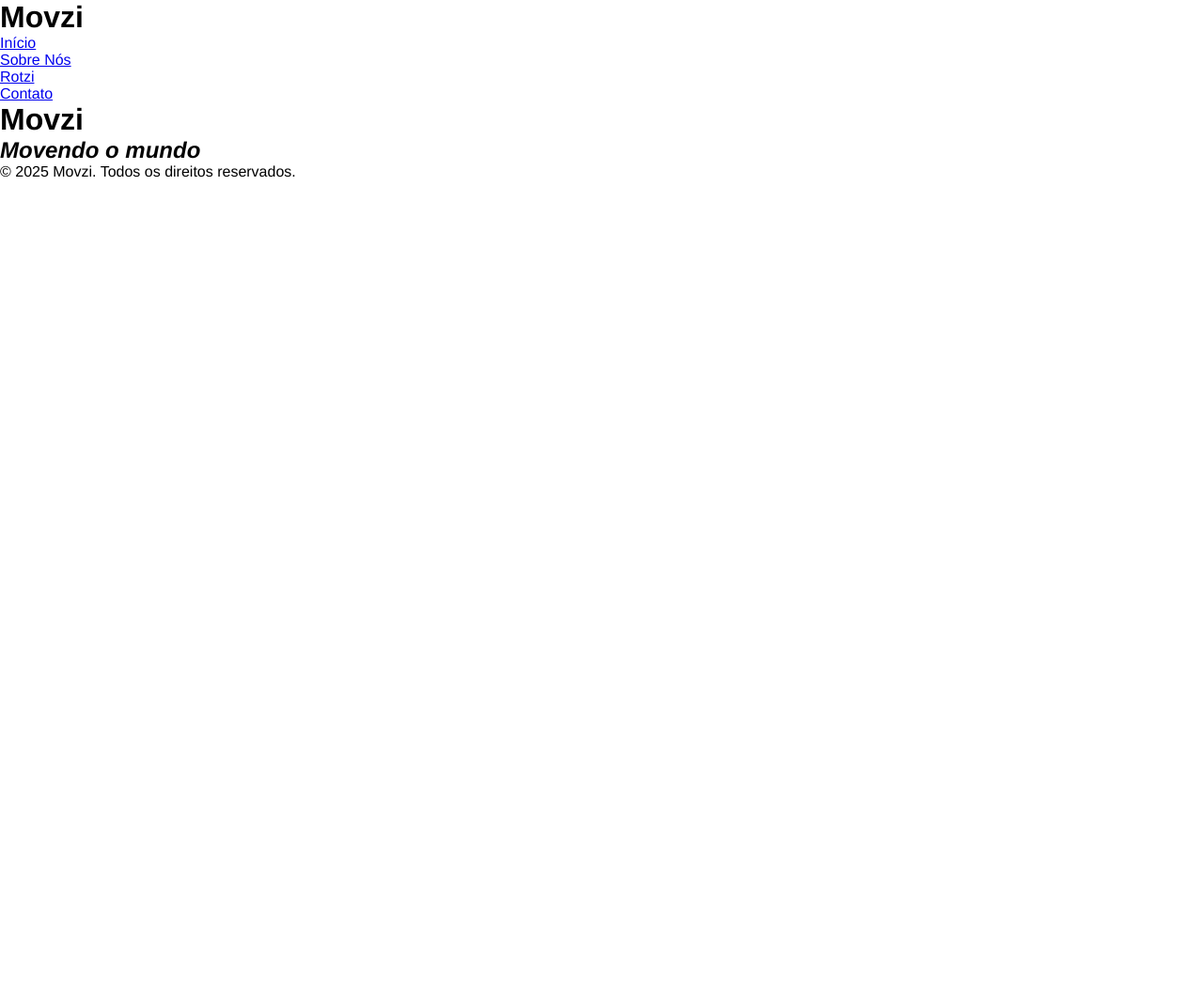
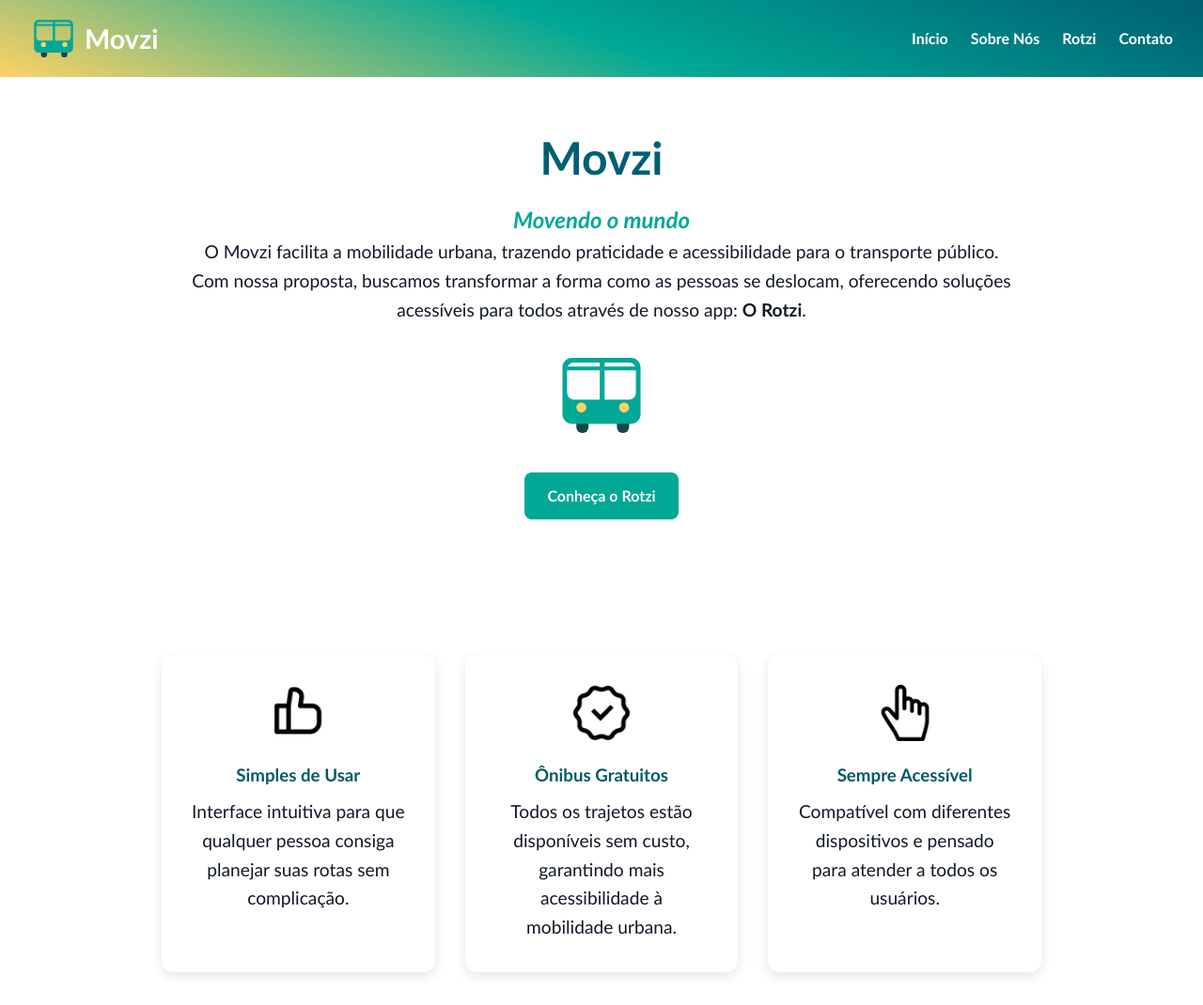
Before and after one commit to duskzi/Projeto-Hackteen-Startup, a plain HTML site: page index.html in a window 1280 px wide. Shown: the top 1070 px of the page at 94% size. Before the commit the page ends 800 px from the top, so only its background shows below. Drawn offline with Linux system fonts and the light colour scheme.

Commit message:
Commit imenso, adicionei o CSS reutilizável e novos ícones

```diff
--- a/index.html
+++ b/index.html
@@ -9,8 +9,11 @@
 </head>
 <body>
 	<header>
-		<!--Movzi por enquanto, já que RotaFácil já é utilizado-->
-		<h1>Movzi</h1>
+		<div class="logo">
+			<img src="images/new-logo.svg" alt="Logo da Movzi" height="50" width="50" />
+			<!--Movzi por enquanto, já que RotaFácil já é utilizado-->
+			<h1>Movzi</h1>
+		</div>
 		<ul>
 			<li><a href="index.html">Início</a></li>
 			<li><a href="sobre.html">Sobre Nós</a></li>
@@ -18,10 +21,40 @@
 			<li><a href="contato.html">Contato</a></li>
 		</ul>
 	</header>
-	<main>
+	<main class="hero">
 		<h1>Movzi</h1>
 		<h2><i>Movendo o mundo</i></h2>
+		<p>
+			O Movzi facilita a mobilidade urbana, trazendo praticidade e acessibilidade para o transporte público. <br>
+			Com nossa proposta, buscamos transformar a forma como as pessoas se deslocam, oferecendo soluções  <br>acessíveis para todos através de nosso app: <strong>O Rotzi</strong>.
+		</p>
+		<br>
+		<img src="images/new-logo.svg" alt="Imagem da Movzi" width="100" height="100">
+		<br>
+		<br>
+		<div class="hero-buttons">
+			<a href="produtos.html" class="btn btn-primary">Conheça o Rotzi</a>
+		</div>
 	</main>
+	<section class="features">
+	<div class="feature-card">
+		<img src="images/like.png" alt="Ícone de simplicidade" width="60" height="60">
+		<h3>Simples de Usar</h3>
+		<p>Interface intuitiva para que qualquer pessoa consiga planejar suas rotas sem complicação.</p>
+	</div>
+
+	<div class="feature-card">
+		<img src="images/check.png" alt="Ícone de gratuito" width="60" height="60">
+		<h3>Ônibus Gratuitos</h3>
+		<p>Todos os trajetos estão disponíveis sem custo, garantindo mais acessibilidade à mobilidade urbana.</p>
+	</div>
+
+	<div class="feature-card">
+		<img src="images/clicker.png" alt="Ícone de acessibilidade" width="60" height="60">
+		<h3>Sempre Acessível</h3>
+		<p>Compatível com diferentes dispositivos e pensado para atender a todos os usuários.</p>
+	</div>
+</section>
 	<footer>
 		<p>
 			&copy; 2025 Movzi. Todos os direitos reservados.
--- /dev/null
+++ b/styles - versão descartada.css
@@ -0,0 +1,104 @@
+
+* {
+   margin: 0;
+   padding: 0;
+   font-family:'Franklin Gothic Medium', 'Arial Narrow', Arial, sans-serif;
+   border-color: black;
+   border-width: 6px;
+}
+
+body {
+	background-color: #0056b3;
+}
+
+/* Container principal com duas colunas */
+.main-container {
+	display: flex;
+	flex-direction: row;
+	justify-content: space-between;
+	align-items: flex-start;
+	width: 100%;
+	max-width: 1200px;
+	margin: 0 auto;
+	padding: 40px;
+	gap: 40px;
+	box-sizing: border-box;
+}
+
+/* Imagem do lado esquerdo */
+.image-container img {
+	width: 100%;
+	max-width: 500px;
+	height: auto;
+	border-radius: 10px;
+	object-fit: cover;
+}
+
+/* Container da direita */
+.content-container {
+	display: flex;
+	flex-direction: column;
+	justify-content: space-between;
+	flex: 1;
+}
+
+/* Formulário */
+.form-container {
+	margin-bottom: 30px;
+}
+
+.form-container h2 {
+	margin-bottom: 20px;
+	font-size: 24px;
+}
+
+.form-container form {
+	display: flex;
+	flex-direction: column;
+	gap: 15px;
+}
+
+.form-container input,
+.form-container textarea {
+	padding: 10px;
+	margin: 12px;
+	font-size: 16px;
+	border: 1px solid #ccc;
+	border-radius: 5px;
+}
+
+.form-container textarea {
+	resize: vertical;
+	min-height: 100px;
+}
+
+.form-container button {
+	padding: 12px;
+	background-color: #007bff;
+	color: white;
+	border: none;
+	border-radius: 5px;
+	cursor: pointer;
+	transition: background-color 0.2s ease;
+}
+
+.form-container button:hover {
+	background-color: #0056b3;
+}
+
+.social-container {
+	display: flex;
+	justify-content: space-around;
+	gap: 24px;
+}
+
+.social-container img {
+	width: 40px;
+	height: 40px;
+	transition: transform 0.2s ease;
+	cursor: pointer;
+}
+
+.social-container img:hover {
+	transform: scale(1.1);
+}
--- a/styles.css
+++ b/styles.css
@@ -1,6 +1,179 @@
 
+/* ---------------------------------------------------------------- */
+/* Folha de estilos, está incompleta, mas funcional.                */
+/* ---------------------------------------------------------------- */
+
+/* Paleta como variáveis */
+:root {
+  --green-dark: #005f73;
+  --green-light: #00A896;
+  --yellow: #FFD166;
+  --text-dark: #111827;
+  --bg-light: #ffffff;
+}
+
+/* Reset básico */
 * {
-   margin: 0;
-   padding: 0;
-   font-family:'Franklin Gothic Medium', 'Arial Narrow', Arial, sans-serif;
+  margin: 0;
+  padding: 0;
+  box-sizing: border-box;
 }
+
+body {
+  font-family:'Gill Sans', 'Gill Sans MT', Calibri, 'Trebuchet MS', sans-serif;
+  background-color: var(--bg-light);
+  color: var(--text-dark);
+  line-height: 1.6;
+}
+
+/* Header */
+header {
+background: #005F73;
+background: linear-gradient(200deg,rgba(0, 95, 115, 1) 0%, rgba(0, 168, 150, 1) 50%, rgba(255, 209, 102, 1) 100%);
+  color: white;
+  padding: 1rem 2rem;
+  display: flex;
+  align-items: center;
+  justify-content: space-between;
+}
+
+header .logo {
+  display: flex;
+  align-items: center;
+  gap: 0.5rem;
+}
+
+header .logo h1 {
+  font-size: 1.8rem;
+  color: white;
+  text-align: center;
+}
+
+header ul {
+  list-style: none;
+  display: flex;
+  gap: 1.5rem;
+}
+
+header a {
+  text-decoration: none;
+  color: white;
+  font-weight: bold;
+  transition: color 0.3s;
+}
+
+header a:hover {
+  color: var(--yellow);
+}
+
+/* Main */
+main {
+  text-align: center;
+  padding: 3rem 1rem;
+}
+
+main h1 {
+  font-size: 3rem;
+  color: var(--green-dark);
+}
+
+main h2 {
+  font-size: 1.5rem;
+  color: var(--green-light);
+  margin-top: 0.5rem;
+}
+
+p {
+   font-size: 1.2rem;
+}
+
+/* Footer */
+footer {
+  background-color: var(--yellow);
+  color: var(--green-dark);
+  text-align: center;
+  padding: 1rem;
+  font-size: 0.9rem;
+}
+
+/* Reutilizáveis */
+.btn {
+  display: inline-block;
+  padding: 0.75rem 1.5rem;
+  border-radius: 8px;
+  font-weight: bold;
+  text-decoration: none;
+  transition: background 0.3s, transform 0.2s;
+}
+
+.btn-primary {
+  background: var(--green-light);
+  color: white;
+}
+
+.btn-primary:hover {
+  background: var(--green-dark);
+  transform: scale(1.05);
+}
+
+.btn-secondary {
+  background: var(--yellow);
+  color: var(--green-dark);
+}
+
+.btn-secondary:hover {
+  background: var(--green-light);
+  color: white;
+  transform: scale(1.05);
+}
+
+.features {
+	display: flex;
+	justify-content: center;
+	align-items: stretch;
+	gap: 2rem;
+	margin: 4rem auto;
+	padding: 2rem;
+	max-width: 1000px;
+	flex-wrap: wrap; /* já ajuda quando a tela vai diminuindo */
+}
+
+.feature-card {
+	background: #ffffff;
+	border-radius: 12px;
+	box-shadow: 0 4px 12px rgba(0, 0, 0, 0.1);
+	padding: 2rem;
+	text-align: center;
+   /* largura fixa, assim corrigindo o bug do card ficar pulando */
+	flex: 1 1 280px;
+	min-width: 250px;
+   /* Animação suave */
+	transition: transform 0.4s ease, rotate 0.4s ease;
+}
+
+.feature-card:hover {
+	transform: translateY(-6px) scale(1.1) rotate(5deg);
+}
+
+.feature-card img {
+	margin-bottom: 1rem;
+}
+
+.feature-card h3 {
+	color: #005b66;
+	margin-bottom: 0.5rem;
+}
+
+/* Responsividade */
+@media (max-width: 768px) {
+	.features {
+		flex-direction: column;
+		align-items: center;
+		padding: 1rem;
+	}
+
+	.feature-card {
+		width: 100%;
+		max-width: 400px;
+	}
+}
```
Also changed, not shown: contato.html (+15 -8 lines), sobre.html (+17 -5 lines), icons/github-icon.webp (renamed from icones/github-icon.webp), icons/linkedin-square-icon.webp (renamed from icones/linkedin-square-icon.webp), icons/whatsapp-icon.png (renamed from icones/whatsapp-icon.png), icons/x-icon.webp (renamed from icones/x-icon.webp), icons/youtube-icon.webp (renamed from icones/youtube-icon.webp), images/check.png (added), images/clicker.png (added), images/contato.jpg (added), images/free.png (added), images/like.png (added), images/logo.svg (added), images/new-logo.svg (added), 1 more files.
